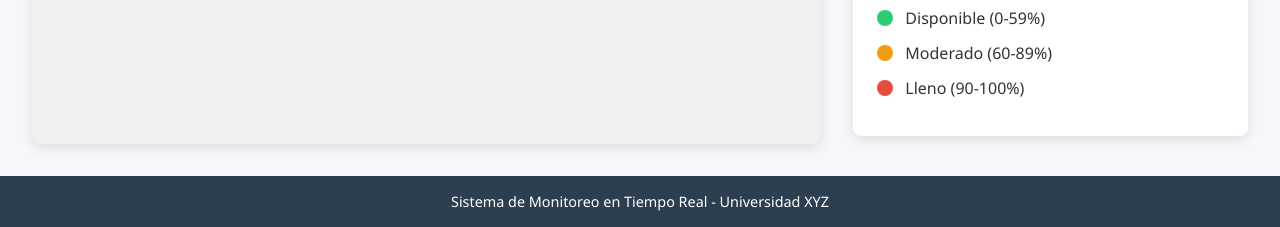
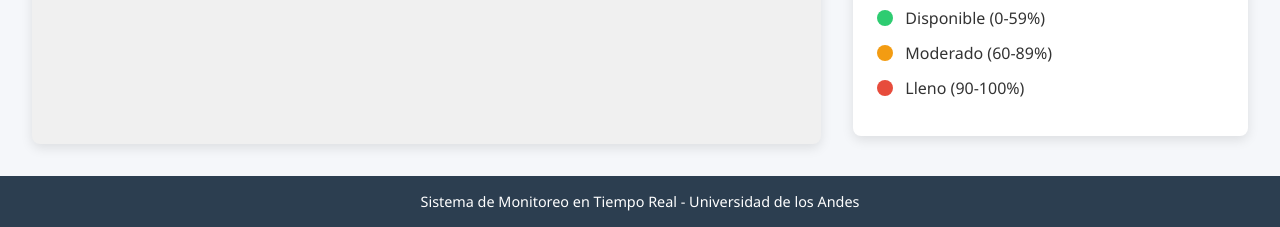
Before and after one commit to borjaguzman/demo-estacionamientos, a plain HTML site: page index.html in a window 1280 px wide. Shown: the part 573-800 px from the top of the page. Drawn offline with Linux system fonts and the light colour scheme.

Commit message:
estructura 2

```diff
--- a/index.html
+++ b/index.html
@@ -48,7 +48,7 @@
     </div>
 
     <footer class="dashboard-footer">
-      <p>Sistema de Monitoreo en Tiempo Real - Universidad XYZ</p>
+      <p>Sistema de Monitoreo en Tiempo Real - Universidad de los Andes</p>
     </footer>
   </div>
 
```
